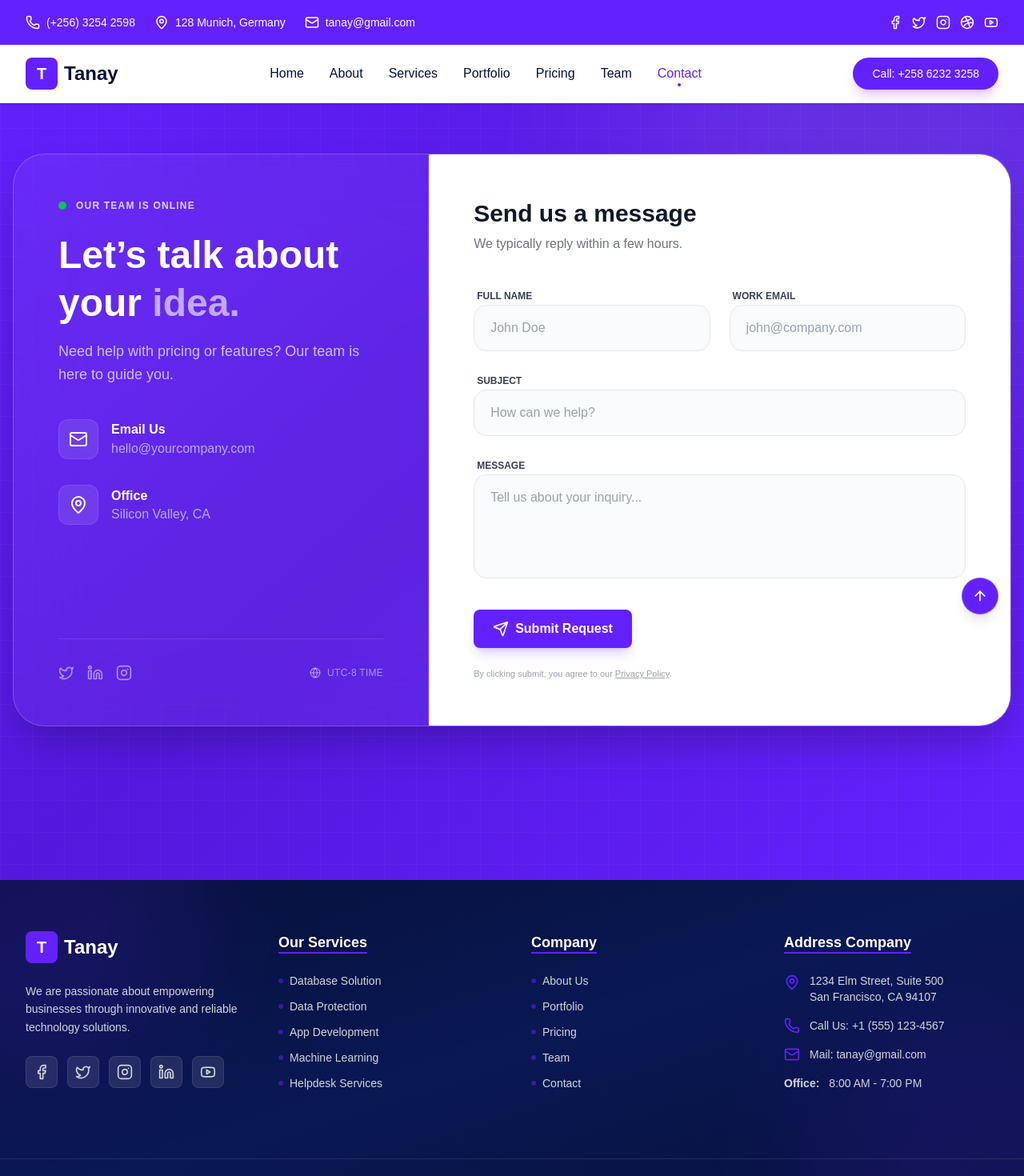
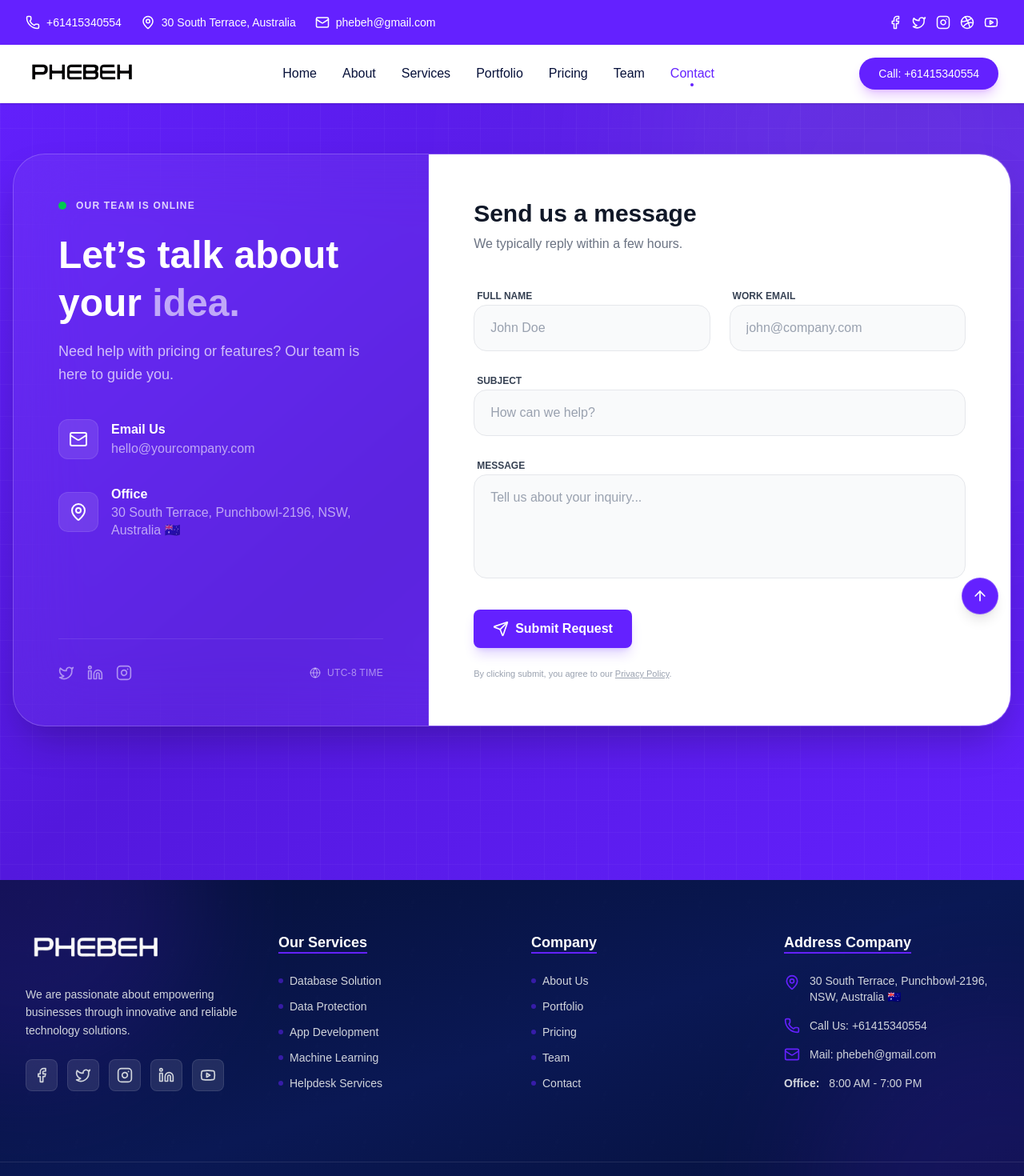
Before and after one commit to NashedShahRoni22/tanay-agencey, a Next.js app: page /contact in a window 1280 px wide. Shown: the top 1470 px of the page at 80% size. Built offline with nearby package versions, Linux system fonts and the light colour scheme.

Commit message:
logo, phn number and contact updated

```diff
--- a/app/contact/page.jsx
+++ b/app/contact/page.jsx
@@ -8,7 +8,7 @@ import {
   Globe,
   Twitter,
   Linkedin,
-  Instagram
+  Instagram,
 } from "lucide-react";
 
 const ContactPage = () => {
@@ -27,7 +27,6 @@ const ContactPage = () => {
 
   return (
     <section className="relative min-h-screen bg-gradient-to-br from-primary via-primary-dark to-primary py-24 md:py-36 lg:py-48 px-4 overflow-hidden">
-
       {/* --- Animated Background --- */}
       <div className="absolute inset-0 z-0">
         <motion.div
@@ -45,34 +44,53 @@ const ContactPage = () => {
           animate="animate"
           className="grid lg:grid-cols-12 gap-0 bg-white/5 backdrop-blur-2xl rounded-3xl md:rounded-[2.5rem] border border-white/20 shadow-2xl overflow-hidden"
         >
-
           {/* LEFT COLUMN: Info Section */}
           <div className="lg:col-span-5 p-6 sm:p-10 md:p-14 flex flex-col justify-between lg:border-r border-white/10 bg-white/5 lg:bg-transparent">
             <div>
-              <motion.div variants={itemVars} className="flex items-center gap-3 mb-6">
+              <motion.div
+                variants={itemVars}
+                className="flex items-center gap-3 mb-6"
+              >
                 <span className="relative flex h-2.5 w-2.5">
                   <span className="animate-ping absolute inline-flex h-full w-full rounded-full bg-green-400 opacity-75"></span>
                   <span className="relative inline-flex rounded-full h-2.5 w-2.5 bg-green-500"></span>
                 </span>
-                <span className="text-white/80 text-xs font-bold tracking-widest uppercase">Our team is online</span>
+                <span className="text-white/80 text-xs font-bold tracking-widest uppercase">
+                  Our team is online
+                </span>
               </motion.div>
 
-              <motion.h1 variants={itemVars} className="text-3xl md:text-5xl font-bold text-white mb-4 leading-tight">
-                Let’s talk about your <span className="text-white/60">idea.</span>
+              <motion.h1
+                variants={itemVars}
+                className="text-3xl md:text-5xl font-bold text-white mb-4 leading-tight"
+              >
+                Let’s talk about your{" "}
+                <span className="text-white/60">idea.</span>
               </motion.h1>
 
-              <motion.p variants={itemVars} className="text-white/70 text-base md:text-lg mb-10 leading-relaxed">
-                Need help with pricing or features? Our team is here to guide you.
+              <motion.p
+                variants={itemVars}
+                className="text-white/70 text-base md:text-lg mb-10 leading-relaxed"
+              >
+                Need help with pricing or features? Our team is here to guide
+                you.
               </motion.p>
 
-              <motion.div variants={itemVars} className="space-y-6 md:space-y-8">
+              <motion.div
+                variants={itemVars}
+                className="space-y-6 md:space-y-8"
+              >
                 <div className="flex items-center gap-4">
                   <div className="p-3 bg-white/10 rounded-xl border border-white/10 shrink-0">
                     <Mail className="text-white w-5 h-5 md:w-6 md:h-6" />
                   </div>
                   <div className="min-w-0">
-                    <h4 className="text-white font-semibold text-sm md:text-base">Email Us</h4>
-                    <p className="text-white/60 text-sm md:text-base truncate">hello@yourcompany.com</p>
+                    <h4 className="text-white font-semibold text-sm md:text-base">
+                      Email Us
+                    </h4>
+                    <p className="text-white/60 text-sm md:text-base truncate">
+                      hello@yourcompany.com
+                    </p>
                   </div>
                 </div>
 
@@ -81,17 +99,28 @@ const ContactPage = () => {
                     <MapPin className="text-white w-5 h-5 md:w-6 md:h-6" />
                   </div>
                   <div>
-                    <h4 className="text-white font-semibold text-sm md:text-base">Office</h4>
-                    <p className="text-white/60 text-sm md:text-base leading-snug">Silicon Valley, CA</p>
+                    <h4 className="text-white font-semibold text-sm md:text-base">
+                      Office
+                    </h4>
+                    <p className="text-white/60 text-sm md:text-base leading-snug">
+                      30 South Terrace, Punchbowl-2196, NSW, Australia 🇦🇺
+                    </p>
                   </div>
                 </div>
               </motion.div>
             </div>
 
-            <motion.div variants={itemVars} className="pt-8 border-t border-white/10 mt-10 flex flex-wrap items-center justify-between gap-4">
+            <motion.div
+              variants={itemVars}
+              className="pt-8 border-t border-white/10 mt-10 flex flex-wrap items-center justify-between gap-4"
+            >
               <div className="flex gap-4">
                 {[Twitter, Linkedin, Instagram].map((Icon, i) => (
-                  <a key={i} href="#" className="text-white/50 hover:text-white transition-all transform hover:scale-110">
+                  <a
+                    key={i}
+                    href="#"
+                    className="text-white/50 hover:text-white transition-all transform hover:scale-110"
+                  >
                     <Icon className="w-5 h-5" />
                   </a>
                 ))}
@@ -106,13 +135,25 @@ const ContactPage = () => {
           {/* RIGHT COLUMN: Form - Solid White */}
           <div className="lg:col-span-7 p-6 sm:p-10 md:p-14 bg-white">
             <motion.div variants={itemVars} className="mb-8 md:mb-10">
-              <h2 className="text-2xl md:text-3xl font-bold text-gray-900 mb-2">Send us a message</h2>
-              <p className="text-gray-500 text-sm md:text-base font-medium">We typically reply within a few hours.</p>
+              <h2 className="text-2xl md:text-3xl font-bold text-gray-900 mb-2">
+                Send us a message
+              </h2>
+              <p className="text-gray-500 text-sm md:text-base font-medium">
+                We typically reply within a few hours.
+              </p>
             </motion.div>
 
-            <motion.form variants={containerVars} className="grid grid-cols-1 md:grid-cols-2 gap-4 md:gap-6">
-              <motion.div variants={itemVars} className="space-y-1.5 col-span-1">
-                <label className="text-xs font-bold text-gray-700 ml-1 uppercase">Full Name</label>
+            <motion.form
+              variants={containerVars}
+              className="grid grid-cols-1 md:grid-cols-2 gap-4 md:gap-6"
+            >
+              <motion.div
+                variants={itemVars}
+                className="space-y-1.5 col-span-1"
+              >
+                <label className="text-xs font-bold text-gray-700 ml-1 uppercase">
+                  Full Name
+                </label>
                 <input
                   type="text"
                   placeholder="John Doe"
@@ -120,8 +161,13 @@ const ContactPage = () => {
                 />
               </motion.div>
 
-              <motion.div variants={itemVars} className="space-y-1.5 col-span-1">
-                <label className="text-xs font-bold text-gray-700 ml-1 uppercase">Work Email</label>
+              <motion.div
+                variants={itemVars}
+                className="space-y-1.5 col-span-1"
+              >
+                <label className="text-xs font-bold text-gray-700 ml-1 uppercase">
+                  Work Email
+                </label>
                 <input
                   type="email"
                   placeholder="john@company.com"
@@ -129,8 +175,13 @@ const ContactPage = () => {
                 />
               </motion.div>
 
-              <motion.div variants={itemVars} className="space-y-1.5 col-span-full">
-                <label className="text-xs font-bold text-gray-700 ml-1 uppercase">Subject</label>
+              <motion.div
+                variants={itemVars}
+                className="space-y-1.5 col-span-full"
+              >
+                <label className="text-xs font-bold text-gray-700 ml-1 uppercase">
+                  Subject
+                </label>
                 <input
                   type="text"
                   placeholder="How can we help?"
@@ -138,8 +189,13 @@ const ContactPage = () => {
                 />
               </motion.div>
 
-              <motion.div variants={itemVars} className="space-y-1.5 col-span-full">
-                <label className="text-xs font-bold text-gray-700 ml-1 uppercase">Message</label>
+              <motion.div
+                variants={itemVars}
+                className="space-y-1.5 col-span-full"
+              >
+                <label className="text-xs font-bold text-gray-700 ml-1 uppercase">
+                  Message
+                </label>
                 <textarea
                   rows={4}
                   placeholder="Tell us about your inquiry..."
@@ -156,12 +212,12 @@ const ContactPage = () => {
                   Submit Request
                 </button>
                 <p className="text-gray-400 text-[10px] md:text-[11px] mt-6 text-center md:text-left">
-                  By clicking submit, you agree to our <span className="underline">Privacy Policy</span>.
+                  By clicking submit, you agree to our{" "}
+                  <span className="underline">Privacy Policy</span>.
                 </p>
               </motion.div>
             </motion.form>
           </div>
-
         </motion.div>
       </div>
     </section>
--- a/app/layout.jsx
+++ b/app/layout.jsx
@@ -14,7 +14,7 @@ const geistMono = Geist_Mono({
 });
 
 export const metadata = {
-  title: "Tanay Agency",
+  title: "PHEBEH",
   description: "Generated by create next app",
 };
 
--- a/components/about/StoryMission.jsx
+++ b/components/about/StoryMission.jsx
@@ -120,7 +120,7 @@ export default function StoryMission() {
                 viewport={{ once: true }}
                 className="text-lg text-gray-600 leading-relaxed mb-4"
               >
-                Founded with a vision to transform how businesses leverage technology, Tanay Agency
+                Founded with a vision to transform how businesses leverage technology, PHEBEH
                 has grown from a small startup to a trusted partner for companies worldwide. Our journey
                 began with a simple mission: deliver innovative solutions that make a real difference.
               </motion.p>
--- a/components/home/CallToAction.jsx
+++ b/components/home/CallToAction.jsx
@@ -37,7 +37,7 @@ const CallToAction = () => {
     {
       icon: Mail,
       title: "Email Us",
-      details: "hello@tanayagency.com",
+      details: "hello@phebeh.com",
       subtext: "24-hour response time"
     },
     {
--- a/components/home/Faqs.jsx
+++ b/components/home/Faqs.jsx
@@ -7,8 +7,8 @@ import { useState } from "react";
 const faqData = [
   {
     id: 1,
-    question: "What services does Tanay Agency offer?",
-    answer: "Tanay Agency specializes in comprehensive IT solutions including web development, mobile app development, cloud services, digital marketing, and IT consulting. We provide end-to-end solutions tailored to your business needs."
+    question: "What services does PHEBEH offer?",
+    answer: "PHEBEH specializes in comprehensive IT solutions including web development, mobile app development, cloud services, digital marketing, and IT consulting. We provide end-to-end solutions tailored to your business needs."
   },
   {
     id: 2,
@@ -32,7 +32,7 @@ const faqData = [
   },
   {
     id: 6,
-    question: "What makes Tanay Agency different from other IT companies?",
+    question: "What makes PHEBEH different from other IT companies?",
     answer: "We combine technical expertise with deep industry knowledge, personalized service, and a commitment to delivering measurable results. Our team stays current with the latest technologies while maintaining a focus on your business objectives."
   }
 ];
--- a/components/shared/Bottombar.jsx
+++ b/components/shared/Bottombar.jsx
@@ -12,8 +12,10 @@ import {
   Phone,
   MapPin,
   Send,
-  CopyrightIcon
+  CopyrightIcon,
 } from "lucide-react";
+import whiteLogo from "@/public/phebeh.png";
+import Image from "next/image";
 
 const Bottombar = () => {
   const containerVars = {
@@ -44,7 +46,7 @@ const Bottombar = () => {
     "Data Protection",
     "App Development",
     "Machine Learning",
-    "Helpdesk Services"
+    "Helpdesk Services",
   ];
 
   const company = [
@@ -52,7 +54,7 @@ const Bottombar = () => {
     { name: "Portfolio", href: "/portfolio" },
     { name: "Pricing", href: "/pricing" },
     { name: "Team", href: "/team" },
-    { name: "Contact", href: "/contact" }
+    { name: "Contact", href: "/contact" },
   ];
 
   const socialLinks = [
@@ -60,11 +62,11 @@ const Bottombar = () => {
     { icon: Twitter, href: "#", label: "Twitter" },
     { icon: Instagram, href: "#", label: "Instagram" },
     { icon: Linkedin, href: "#", label: "LinkedIn" },
-    { icon: Youtube, href: "#", label: "YouTube" }
+    { icon: Youtube, href: "#", label: "YouTube" },
   ];
 
   const scrollToTop = () => {
-    window.scrollTo({ top: 0, behavior: 'smooth' });
+    window.scrollTo({ top: 0, behavior: "smooth" });
   };
 
   return (
@@ -78,25 +80,25 @@ const Bottombar = () => {
         <motion.div
           animate={{
             scale: [1, 1.2, 1],
-            opacity: [0.1, 0.2, 0.1]
+            opacity: [0.1, 0.2, 0.1],
           }}
           transition={{
             duration: 8,
             repeat: Infinity,
-            ease: "easeInOut"
+            ease: "easeInOut",
           }}
           className="absolute -top-40 -left-40 w-96 h-96 bg-primary rounded-full blur-3xl"
         />
         <motion.div
           animate={{
             scale: [1, 1.3, 1],
-            opacity: [0.08, 0.15, 0.08]
+            opacity: [0.08, 0.15, 0.08],
           }}
           transition={{
             duration: 10,
             repeat: Infinity,
             ease: "easeInOut",
-            delay: 2
+            delay: 2,
           }}
           className="absolute -bottom-40 -right-40 w-96 h-96 bg-primary rounded-full blur-3xl"
         />
@@ -119,14 +121,17 @@ const Bottombar = () => {
                 whileHover={{ scale: 1.05 }}
                 className="flex items-center gap-2 mb-6"
               >
-                <div className="w-10 h-10 bg-primary rounded-lg flex items-center justify-center text-white font-bold text-xl">
-                  T
-                </div>
-                <span className="text-2xl font-bold text-white">Tanay</span>
+                <Image
+                  src={whiteLogo}
+                  alt="phebeh Logo"
+                  width={180}
+                  height={60}
+                />
               </motion.div>
 
               <p className="text-gray-300 leading-relaxed mb-6 text-sm">
-                We are passionate about empowering businesses through innovative and reliable technology solutions.
+                We are passionate about empowering businesses through innovative
+                and reliable technology solutions.
               </p>
 
               {/* Social Links */}
@@ -225,20 +230,26 @@ const Bottombar = () => {
               <li className="flex items-start gap-3 group">
                 <MapPin className="w-5 h-5 text-primary flex-shrink-0 mt-0.5 group-hover:scale-110 transition-transform" />
                 <div className="text-sm text-gray-300">
-                  <p>1234 Elm Street, Suite 500</p>
-                  <p>San Francisco, CA 94107</p>
+                  <p>30 South Terrace, Punchbowl-2196,</p>
+                  <p>NSW, Australia 🇦🇺</p>
                 </div>
               </li>
               <li className="flex items-center gap-3 group">
                 <Phone className="w-5 h-5 text-primary flex-shrink-0 group-hover:scale-110 transition-transform" />
-                <a href="tel:+15551234567" className="text-sm text-gray-300 hover:text-primary transition-colors">
-                  Call Us: +1 (555) 123-4567
+                <a
+                  href="tel:+61415340554"
+                  className="text-sm text-gray-300 hover:text-primary transition-colors"
+                >
+                  Call Us: +61415340554
                 </a>
               </li>
               <li className="flex items-center gap-3 group">
                 <Mail className="w-5 h-5 text-primary flex-shrink-0 group-hover:scale-110 transition-transform" />
-                <a href="mailto:tanay@gmail.com" className="text-sm text-gray-300 hover:text-primary transition-colors">
-                  Mail: tanay@gmail.com
+                <a
+                  href="mailto:phebeh@gmail.com"
+                  className="text-sm text-gray-300 hover:text-primary transition-colors"
+                >
+                  Mail: phebeh@gmail.com
                 </a>
               </li>
               <li className="flex items-center gap-3 text-sm text-gray-300">
@@ -261,7 +272,11 @@ const Bottombar = () => {
               transition={{ duration: 0.6, delay: 0.3 }}
               className="text-gray-400 text-sm flex items-center gap-1"
             >
-              Copyright <CopyrightIcon/> {new Date().getFullYear()} <span className="text-primary hover:text-white transition-colors cursor-pointer">Tanay</span>. All Rights Reserved.
+              Copyright <CopyrightIcon /> {new Date().getFullYear()}{" "}
+              <span className="text-primary hover:text-white transition-colors cursor-pointer">
+                phebeh
+              </span>
+              . All Rights Reserved.
             </motion.div>
 
             <motion.div
@@ -304,7 +319,7 @@ const Bottombar = () => {
         transition={{ duration: 0.6, delay: 1 }}
         whileHover={{
           scale: 1.15,
-          boxShadow: "0 10px 30px rgba(100, 33, 255, 0.4)"
+          boxShadow: "0 10px 30px rgba(100, 33, 255, 0.4)",
         }}
         whileTap={{ scale: 0.9 }}
         onClick={scrollToTop}
--- a/components/shared/Header.jsx
+++ b/components/shared/Header.jsx
@@ -4,6 +4,7 @@ import { useState, useEffect } from "react";
 import Link from "next/link";
 import { usePathname } from "next/navigation";
 import { motion, AnimatePresence } from "framer-motion";
+import blackLogo from "@/public/phebeh-black.png";
 import {
   Menu,
   X,
@@ -16,6 +17,7 @@ import {
   Dribbble,
   Youtube,
 } from "lucide-react";
+import Image from "next/image";
 
 // --- DATA ARRAYS ---
 const MENU_ITEMS = [
@@ -131,26 +133,26 @@ export default function Header() {
           <div className="flex justify-between items-center h-14 text-sm font-medium">
             <div className="flex items-center gap-6">
               <motion.a
-                href="tel:+25632542598"
+                href="tel:+61415340554"
                 className="flex items-center gap-2 hover:text-white/80 transition-colors cursor-pointer"
                 whileHover={{ scale: 1.05 }}
                 whileTap={{ scale: 0.95 }}
               >
                 <Phone size={18} />
-                <span>(+256) 3254 2598</span>
+                <span>+61415340554</span>
               </motion.a>
               <div className="flex items-center gap-2">
                 <MapPin size={18} />
-                <span>128 Munich, Germany</span>
+                <span>30 South Terrace, Australia</span>
               </div>
               <motion.a
-                href="mailto:tanay@gmail.com"
+                href="mailto:phebeh@gmail.com"
                 className="hidden lg:flex items-center gap-2 hover:text-white/80 transition-colors cursor-pointer"
                 whileHover={{ scale: 1.05 }}
                 whileTap={{ scale: 0.95 }}
               >
                 <Mail size={18} />
-                <span>tanay@gmail.com</span>
+                <span>phebeh@gmail.com</span>
               </motion.a>
             </div>
 
@@ -195,10 +197,12 @@ export default function Header() {
                 whileHover={{ scale: 1.05 }}
                 whileTap={{ scale: 0.95 }}
               >
-                <div className="w-10 h-10 bg-primary rounded-lg flex items-center justify-center text-white font-bold text-xl mr-2 group-hover:bg-[#501ACD] transition-colors">
-                  T
-                </div>
-                <span className="text-2xl font-bold text-[#061039]">Tanay</span>
+                <Image
+                  src={blackLogo}
+                  alt="phebeh Logo"
+                  width={140}
+                  height={40}
+                />
               </motion.div>
             </Link>
 
@@ -221,7 +225,11 @@ export default function Header() {
                   >
                     <motion.span
                       whileHover={{ y: -2 }}
-                      transition={{ type: "spring", stiffness: 400, damping: 10 }}
+                      transition={{
+                        type: "spring",
+                        stiffness: 400,
+                        damping: 10,
+                      }}
                       className="inline-block"
                     >
                       {item.label}
@@ -241,12 +249,12 @@ export default function Header() {
             {/* CTA & Mobile Toggle */}
             <div className="flex items-center gap-4">
               <motion.a
-                href="tel:+25862323258"
+                href="tel:+61415340554"
                 className="hidden xl:inline-flex px-6 py-2.5 bg-primary hover:bg-[#501ACD] text-white rounded-full font-medium text-sm transition-colors shadow-lg shadow-purple-500/30 cursor-pointer"
                 whileHover={{ scale: 1.05 }}
                 whileTap={{ scale: 0.95 }}
               >
-                Call: +258 6232 3258
+                Call: +61415340554
               </motion.a>
 
               {/* Hamburger Button */}
@@ -336,8 +344,11 @@ export default function Header() {
                   </div>
                   <div className="flex items-center gap-2">
                     <Mail size={16} className="text-primary" />
-                    <a href="mailto:tanay@gmail.com" className="cursor-pointer">
-                      tanay@gmail.com
+                    <a
+                      href="mailto:phebeh@gmail.com"
+                      className="cursor-pointer"
+                    >
+                      phebeh@gmail.com
                     </a>
                   </div>
                 </div>
```
Also changed, not shown: components/about/CompanyTimeline.jsx (+2 -28 lines), components/home/Testimonial.jsx (+7 -7 lines), public/phebeh-black.png (added), public/phebeh.png (added).
